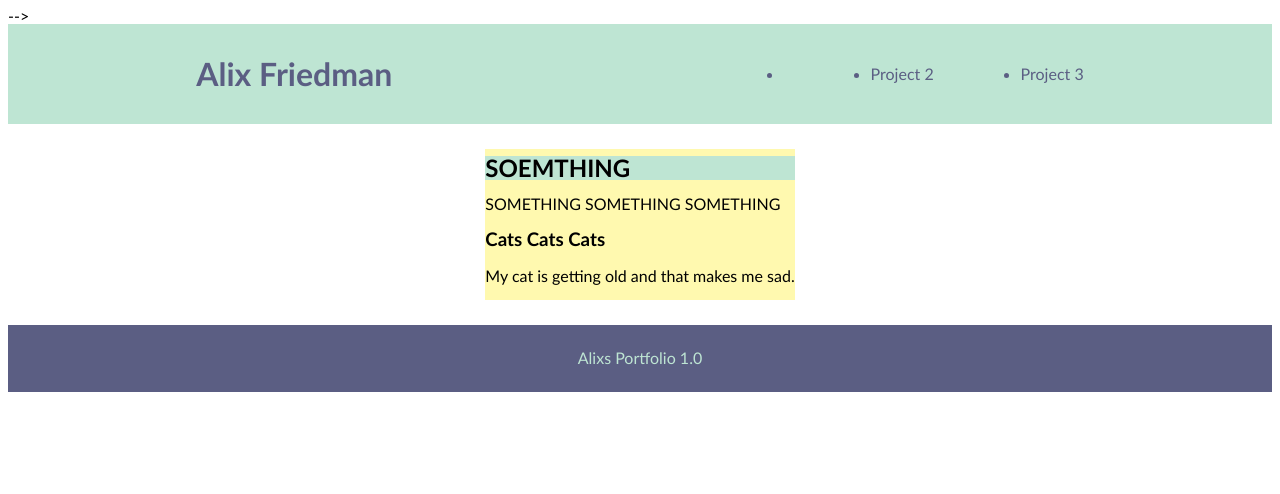
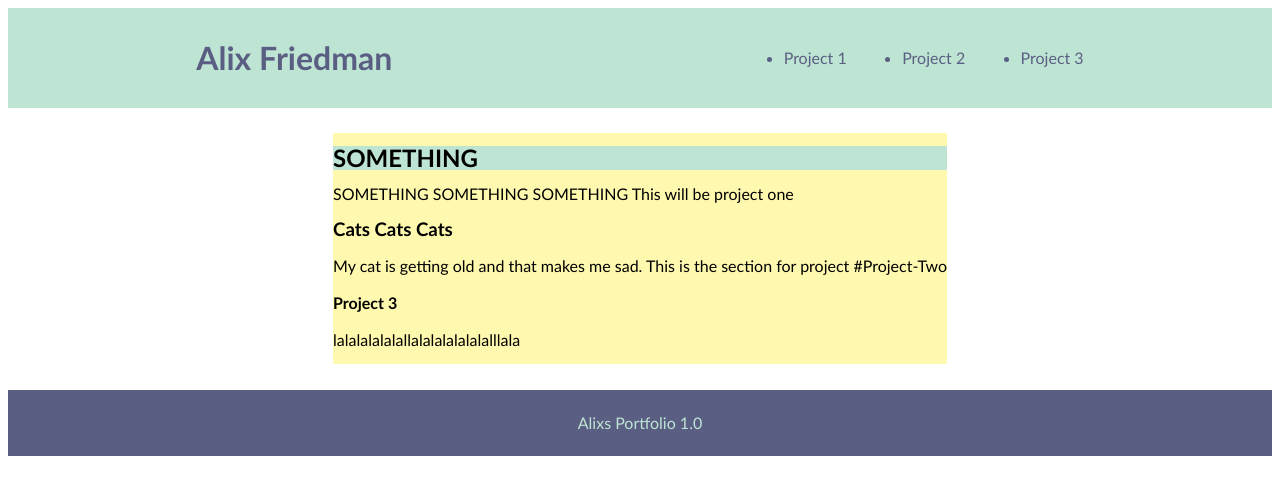
Before and after one commit to Alix1713/steppingstone, a plain HTML site: page index.html in a window 1280 px wide. Drawn offline with Linux system fonts and the light colour scheme; files that its build step writes are made by us from their sources.

Commit message:
index.html

```diff
--- a/index.html
+++ b/index.html
@@ -4,7 +4,7 @@
         <meta charset="UTF-8" />
         <meta name="viewport" content="width=device-width, initial-scale=1.0" />
         <title>Alix Portfolio</title>
-    <link rel="stylesheet" href="./assets/css/style.css" /><!--link style sheet here-->-->
+    <link rel="stylesheet" href="style.css" /><!--link style sheet here-->
   </head>
 
   <body>
@@ -12,8 +12,8 @@
           <h1>Alix Friedman</h1><!--header style sheet, change color when resized? 01 media query screen-->
           <nav>
               <ul>
-                  <li> <!--add jump to section links here--></li>
-                  <li>Project 2<a href=#"Project-Two"></a></li>
+                  <li>Project 1<a href="#Project-One"></a> <!--add jump to section links here--></li>
+                  <li>Project 2<a href="#Project-Two"></a></li>
                   <li>Project 3 <a href="#Project-three"></a></li>
               </ul>
           </nav>
@@ -21,12 +21,19 @@
 
       <main>
           <section>
-              <h2> SOEMTHING </h2>
+              <h2> SOMETHING </h2>
                   <p>
-                      SOMETHING SOMETHING SOMETHING <!--css stylesheet-->
+                      SOMETHING SOMETHING SOMETHING This will be project one
+                      <!--css stylesheet-->
                   </p>
                   <h3> Cats Cats Cats</h3>
-                  <p> My cat is getting old and that makes me sad.</p>
+                  <p> My cat is getting old and that makes me sad.
+                      This is the section for project #Project-Two
+                  </p>
+                  <h4> Project 3
+                  </h4>
+                  <p> lalalalalalallalalalalalalalllala
+                  </p>
 
           </section>
       </main>
```
